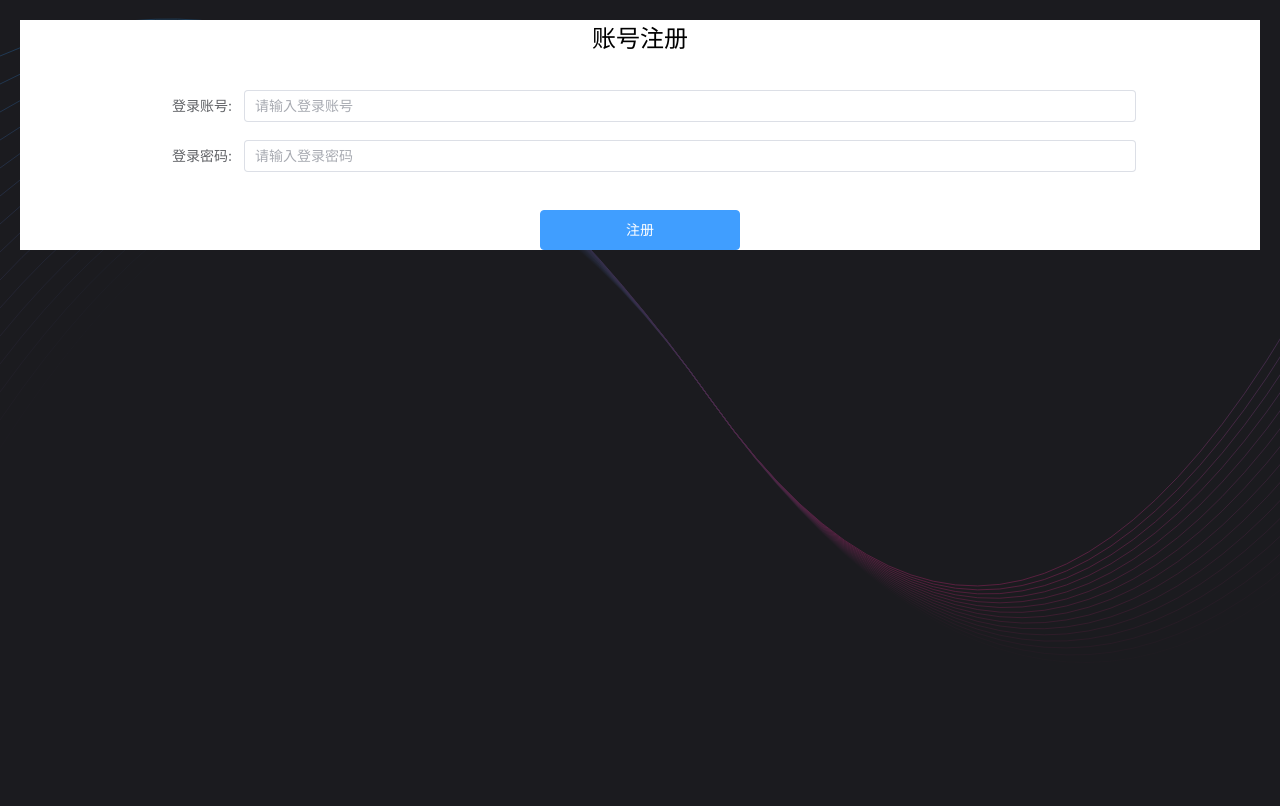
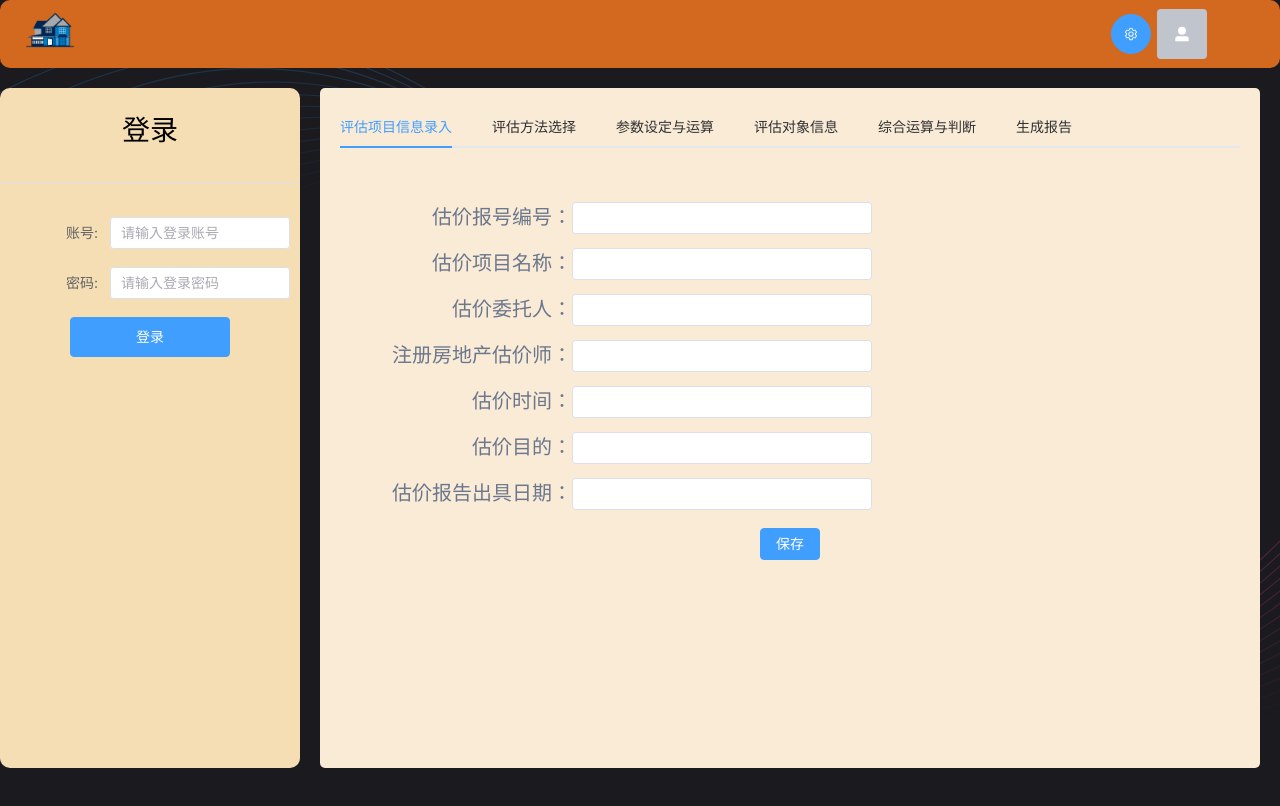
Before and after one commit to mok3211/property_evaluation, a Vue app: page / in a window 1280 px wide. Before the commit this address led to /login. Shown: the top 806 px of the page. Built offline with nearby package versions, Linux system fonts and the light colour scheme.

Commit message:
[change] change icons and home page

```diff
--- a/src/renderer/index.html
+++ b/src/renderer/index.html
@@ -2,23 +2,11 @@
 <html>
   <head>
     <meta charset="UTF-8" />
-    <title style="text-align: center;">房地产评估报告生成器</title>
+    <title>房地产评估报告生成器</title>
   </head>
 
   <body>
     <div id="app"></div>
     <script type="module" src="/src/main.ts"></script>
   </body>
-
-  <style>
-    body, html {
-      margin: 0;
-      padding: 0;
-      height: 100%;
-    }
-    #app {
-      width: 100%;
-      height: 100%;
-    }
-  </style>
 </html>
--- a/src/renderer/src/App.vue
+++ b/src/renderer/src/App.vue
@@ -1,29 +1,93 @@
 <template>
   <div class="common-layout">
     <el-container>
+      <el-header class="header">
+        <el-row>
+          <el-col :span="1">
+            <div>
+              <el-image style="width: 60px; height: 60px" :src="headerImageUrl" />
+            </div>
+          </el-col>
+          <el-col :span="1" :offset="20">
+            <div class="header-setting">
+              <el-button type="primary" size="large" :icon="Setting" circle @click="setting" />
+            </div>
+          </el-col>
+          <el-col :span="1">
+            <div class="header-user">
+              <el-avatar shape="square" :size="50" :icon="UserFilled" />
+            </div>
+          </el-col>
+        </el-row>
+      </el-header>
+      <el-container>
+        <el-aside class="aside" width="300px">
+          <div class="aside-main">
+            <login></login>
+          </div>
+        </el-aside>
         <el-main class="main">
           <router-link :to="url"></router-link>
           <router-view></router-view>
         </el-main>
+      </el-container>
     </el-container>
   </div>
 </template>
 <script setup lang="ts">
 import { ref } from 'vue'
 import { useRouter } from 'vue-router'
+import icon from '@renderer/assets/icon.png'
+import { UserFilled, Setting } from '@element-plus/icons-vue'
+import Login from '@renderer/views/Login.vue'
 //在这里需要去判断是否有登录
-const url = ref('/login')
+const url = ref('/')
+const headerImageUrl = icon
 const router = useRouter()
 router.push(url.value)
+
+function setting() {
+  router.push('/setting')
+}
 </script>
 <style lang="scss" scoped>
 .common-layout {
   text-align: center;
   width: 100%;
+  height: 100vh;
+  .header {
+    background-color: chocolate;
+    align-items: center;
+    justify-content: center;
+    border-radius: 10px;
     height: 100%;
+    .header-user {
+      height: 100%;
+      display: flex;
+      align-items: center;
+    }
+    .header-setting {
+      height: 100%;
+      display: flex;
+      align-items: center;
+      justify-content: center;
+    }
+  }
   .main {
     width: 100%;
+    height: 90vh;
+    overflow: hidden;
+  }
+  .aside {
+    height: 90vh;
+    overflow: hidden;
+    padding-top: 20px;
+    padding-bottom: 20px;
+    .aside-main {
+      border-radius: 10px;
       height: 100%;
+      background: wheat;
+    }
   }
 }
 </style>
--- a/src/renderer/src/views/Home.vue
+++ b/src/renderer/src/views/Home.vue
@@ -8,6 +8,9 @@ import AnchorBar from '../components/anchorBar.vue'
 </template>
 <style lang="scss">
 .color {
+  height: 100%;
+  padding: 20px;
+  border-radius: 5px;
   background-color: antiquewhite;
 }
 </style>
--- a/src/renderer/src/views/Login.vue
+++ b/src/renderer/src/views/Login.vue
@@ -1,24 +1,37 @@
 <template>
   <div class="Login">
-    <div class="title">账号注册</div>
+    <el-row align="middle">
+      <el-col>
+        <div class="title">登录</div>
+      </el-col>
+      <el-divider />
+      <el-col>
         <div class="form">
           <el-form :mode="incomeMethodFormData">
-        <el-form-item label-width="100px" label="登录账号:" prop="userName">
-          <el-input v-mode="incomeMethodFormData.userName" placeholder="请输入登录账号"></el-input>
+            <el-form-item label-width="100px" label="账号:" prop="userName">
+              <el-input
+                v-mode="incomeMethodFormData.userName"
+                placeholder="请输入登录账号"
+              ></el-input>
             </el-form-item>
-        <el-form-item label-width="100px" label="登录密码:" prop="password">
-          <el-input v-mode="incomeMethodFormData.password" placeholder="请输入登录密码"></el-input>
+            <el-form-item label-width="100px" label="密码:" prop="password">
+              <el-input
+                v-mode="incomeMethodFormData.password"
+                placeholder="请输入登录密码"
+              ></el-input>
             </el-form-item>
             <div class="btn-confirm">
               <el-button
                 type="primary"
-            style="width: 100%; height: 40px; margin-top: 20px"
+                style="width: 80%; height: 40px; justify-content: center"
                 @click="login"
-            >注册</el-button
+                >登录</el-button
               >
             </div>
           </el-form>
         </div>
+      </el-col>
+    </el-row>
   </div>
 </template>
 <script setup lang="ts">
@@ -34,77 +47,23 @@ function login() {
 </script>
 <style scoped>
 .Login {
-  background: #fff;
-  height: 100%;
+  justify-content: center;
+  align-items: center;
 }
-
 .title {
   height: 50px;
   text-align: center;
-  font-size: 24px;
+  font-size: 28px;
   color: #000;
+  text-align: center;
+  margin-top: 20px;
 }
-
 .form {
-  width: 80%;
-  margin: 20px auto 0;
+  width: 100%;
+  padding: 10px
 }
-
-.itemInput {
-  width: 100%;
-  height: 35px;
-  display: flex;
-}
-
-.codeStyle {
-  width: 40%;
-  font-size: 12px;
-  line-height: 35px;
-  color: blue;
-  font-weight: 700;
-  text-align: center;
-}
-
 .btn-confirm {
   width: 200px;
   margin: 0 auto;
 }
 </style>
-<style scoped>
-.Login {
-  background: #fff;
-  height: 100%;
-}
-
-.title {
-  height: 50px;
-  text-align: center;
-  font-size: 24px;
-  color: #000;
-}
-
-.form {
-  width: 80%;
-  margin: 20px auto 0;
-}
-
-.itemInput {
-  width: 100%;
-  height: 35px;
-  display: flex;
-}
-
-.codeStyle {
-  width: 40%;
-  font-size: 12px;
-  line-height: 35px;
-  color: blue;
-  font-weight: 700;
-  text-align: center;
-}
-
-.btn-confirm {
-  width: 200px;
-  margin: 0 auto;
-}
-</style>
--- a/src/renderer/src/views/Register.vue
+++ b/src/renderer/src/views/Register.vue
@@ -1,4 +1,5 @@
 <template>
+
   <div class="Login">
     <div class="title">账号注册</div>
     <div class="form">
@@ -15,13 +16,22 @@
 
         <el-form-item label-width="100px" label="验证码:" prop="code">
           <div class="itemInput">
-                        <el-input style="60%" v-mode="incomeMethodFormData.code" placeholder="请输入验证码"></el-input>
-                        <span class="codeStyle" @click="countdown()">{{ count == 60 ? codeName : count + '秒' }}</span>
+            <el-input
+              v-mode="incomeMethodFormData.code"
+              style="60%"
+              placeholder="请输入验证码"
+            ></el-input>
+            <span class="codeStyle" @click="countdown()">{{
+              count == 60 ? codeName : count + '秒'
+            }}</span>
           </div>
         </el-form-item>
         <div class="btn-confirm">
-                    <el-button type="primary" style="width: 100%; height: 40px; margin-top: 20px"
-                        @click="saveIncomeMethodData">注册
+          <el-button
+            type="primary"
+            style="width: 100%; height: 40px; margin-top: 20px"
+            @click="register"
+            >注册
           </el-button>
         </div>
       </el-form>
@@ -31,9 +41,9 @@
 <script setup lang="ts">
 import { reactive, ref } from 'vue'
 // 设置倒计时的秒数
-var count = ref(60);
-var codeName = ref("手机验证码")
-var incomeMethodFormData = reactive({
+const count = ref(60)
+const codeName = ref('手机验证码')
+const incomeMethodFormData = reactive({
   userName: '',
   password: '',
   phone: '',
@@ -45,46 +55,49 @@ function countdown() {
   if (count.value > 0) {
     // 输出剩余时间，并减少秒数
     count.value
-        count.value--;
+    count.value--
     // 每秒调用一次countdown函数
-        setTimeout(countdown, 1000);
+    setTimeout(countdown, 1000)
   } else {
     // 时间到，重新设置倒计时秒数
-        count.value = 60;
+    count.value = 60
   }
 }
 
+function register(){
+  console.log('click register function')
+}
 </script>
 <style scoped>
 .Login {
-        background:#fff;
+  background: #fff;
   height: 100%;
 }
-	.title{
-        height:50px;
+.title {
+  height: 50px;
   text-align: center;
   font-size: 24px;
   color: #000;
 }
-    .form{
-        width:80%;
-        margin:20px auto 0;
+.form {
+  width: 80%;
+  margin: 20px auto 0;
 }
-    .itemInput{
-        width:100%;
-        height:35px;
-        display:flex;
+.itemInput {
+  width: 100%;
+  height: 35px;
+  display: flex;
 }
-    .codeStyle{
-        width:40%;
-        font-size:12px;
-        line-height:35px;
-        color:blue;
-        font-weight:700;
-        text-align:center;
+.codeStyle {
+  width: 40%;
+  font-size: 12px;
+  line-height: 35px;
+  color: blue;
+  font-weight: 700;
+  text-align: center;
 }
-    .btn-confirm{
-        width:200px;
-        margin:0 auto;
+.btn-confirm {
+  width: 200px;
+  margin: 0 auto;
 }
 </style>
```
Also changed, not shown: src/main/index.ts (+5 -4 lines), resources/icon.png, src/renderer/src/assets/icon.png (added), 1 other file (tests, documents, lock files or other folders). Lines whose indentation alone changed are shown as unchanged.
